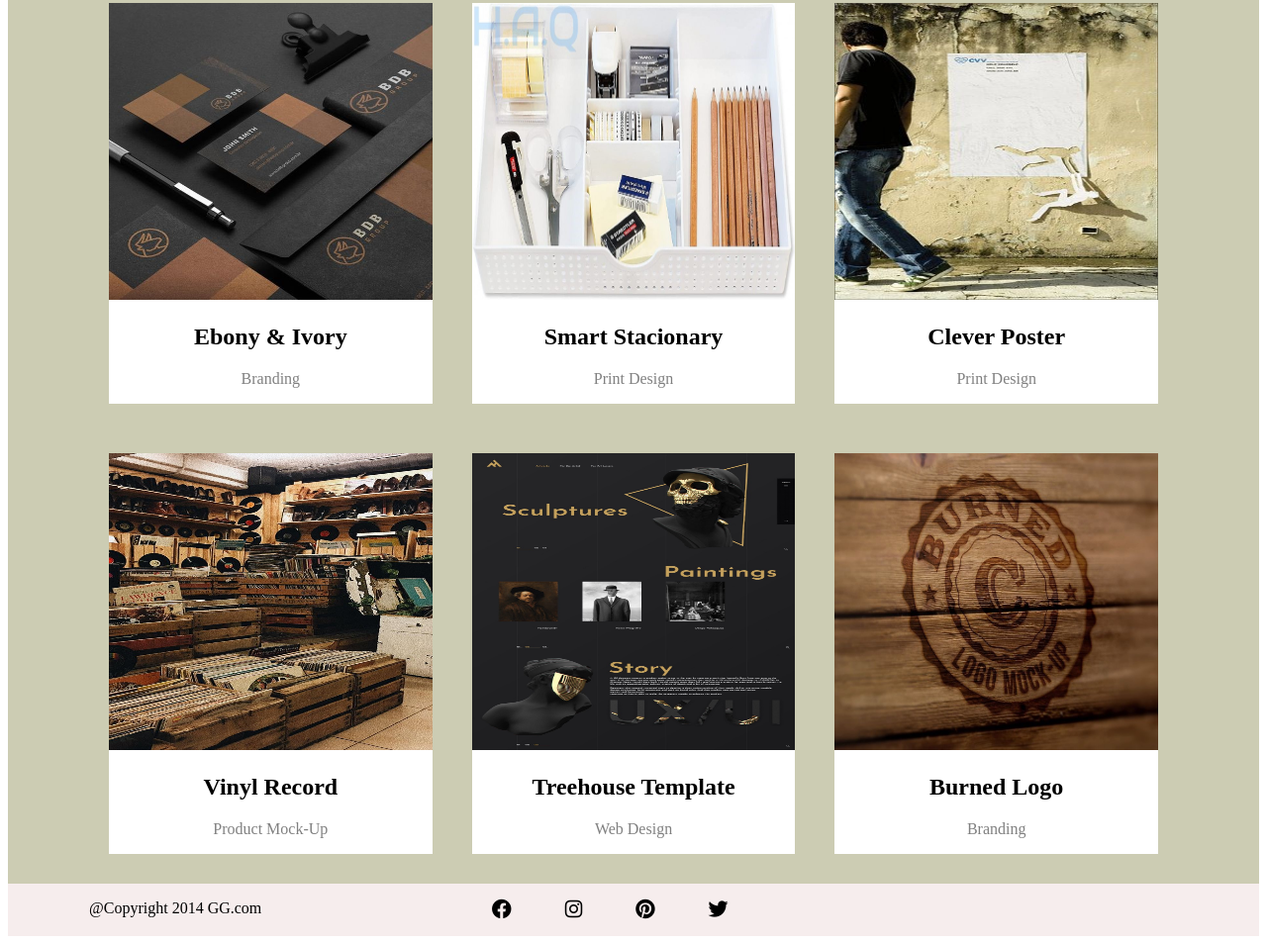
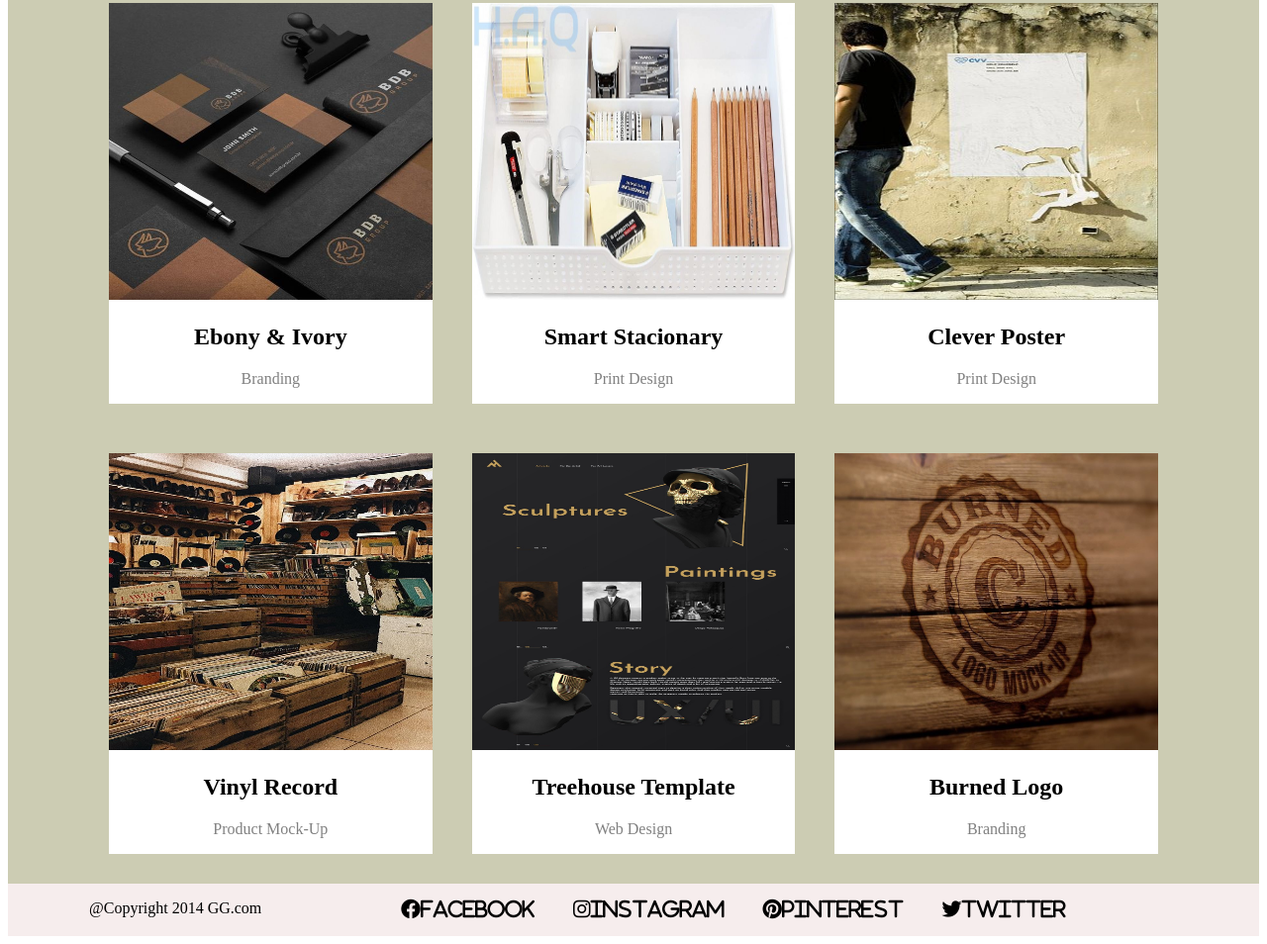
Before and after one commit to Majma93/project-task-runner, a website: page index.html in a window 1280 px wide. Shown: the part 1251-2205 px from the top of the page at 99% size. Drawn offline with Linux system fonts and the light colour scheme.

Commit message:
Add style splash

```diff
--- a/index.html
+++ b/index.html
@@ -102,15 +102,15 @@
         <footer>
             <div class="container">
                 <div class="row">
-                    <div class="footer-cont col-md-4">
+                    <div class="footer-cont col-md-3">
                         <p>@Copyright 2014 GG.com</p>
                     </div>
-                    <div class="footer-list col-md-8">
+                    <div class="footer-list col-md-9">
                         <ul>
-                            <li><a href="#"><i class="fa-brands fa-facebook"></i></a></li>
-                            <li><a href="#"><i class="fa-brands fa-instagram"></i></a></li>
-                            <li><a href="#"><i class="fa-brands fa-pinterest"></i></a></li>
-                            <li><a href="#"><i class="fa-brands fa-twitter"></i></a></li>
+                            <li><a href="#"><i class="fa-brands fa-facebook">Facebook</i></a></li>
+                            <li><a href="#"><i class="fa-brands fa-instagram">Instagram</i></a></li>
+                            <li><a href="#"><i class="fa-brands fa-pinterest">Pinterest</i></a></li>
+                            <li><a href="#"><i class="fa-brands fa-twitter">Twitter</i></a></li>
                         </ul>
                     </div>
                 </div>
--- a/sass/style.scss
+++ b/sass/style.scss
@@ -48,6 +48,13 @@ nav {
 .splash {
     text-align: center;
     padding-top: 100px;
+    h1 {
+        padding-bottom: 15px;
+        color: white;
+    }
+    h3 {
+        color: white;
+    }
 
 }
 
@@ -138,7 +145,7 @@ footer {
 
 .footer-list {
     display: inline-flex;
-    i {
+   ul li i {
         color: black;
         font-size: 20px;
         padding-right: 30px;
@@ -146,6 +153,7 @@ footer {
 }
 
 .footer-list ul li {
+    font-size: 0;
     display: inline;
-    padding-right: 20px;
+    padding: 0 5px 0 0;
 }
```
Also changed, not shown: css/style.css, 1 other file.
